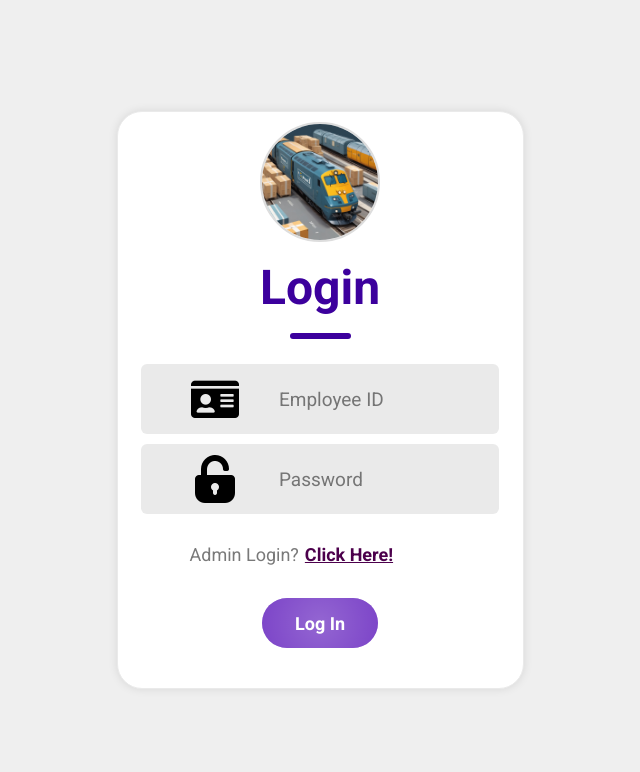
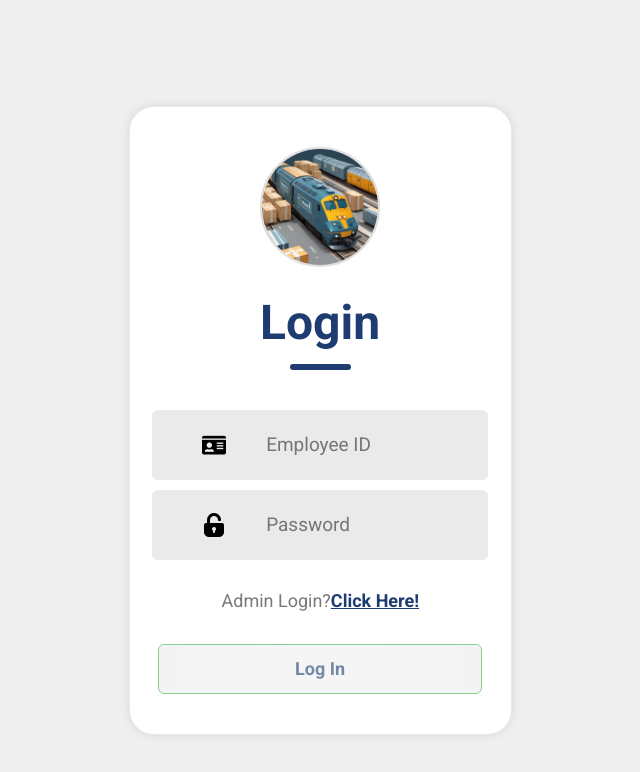
Before and after one commit to ParcelManagment/Website_Frontend, a React (Create React App) app in the folder Parcel_Management_System/: page / in a window 1280 px wide. Shown: the top 772 px of the page, without its empty margins (320-960 px from the left). Built offline with nearby package versions, Linux system fonts and the light colour scheme.

Commit message:
updated Login UI

```diff
--- a/Parcel_Management_System/src/Components/LoginSignup/LoginSignup.css
+++ b/Parcel_Management_System/src/Components/LoginSignup/LoginSignup.css
@@ -1,14 +1,9 @@
-/* Global styles */
+@import url('https://fonts.googleapis.com/css2?family=Roboto:wght@400;500;700&display=swap');
+
 * {
     box-sizing: border-box;
     margin: 0;
     padding: 0;
-  }
-
-
-
-  body {
-    margin: 0;
 }
 
 body {
@@ -16,172 +11,206 @@
     justify-content: center;
     align-items: center;
     height: 100vh;
-    margin: 0px;
+    font-family: 'Roboto', sans-serif;
+    background-color: #EFEFEF; /* Set a background color for the body */
+    margin: 0 20px; /* Add a little margin for responsiveness */
 }
 
+/* Container styling */
 .container {
-    max-width: 500px;
-    padding: 10px;
-    background-color: #fff;
-    border-radius: 25px;
-    border: 1px solid #eaeaea;
-    box-shadow: 0 0 10px rgba(0, 0, 0, 0.1);
-
-
+    margin-top: 40px;
+    color: #1e3c72;
+    max-width: 400px;
+    width: 100%; /* Ensures the container is responsive */
+    padding: 40px;
+    background-color: #FFFFFF;
+    border: 1px solid #87d094;
+    border-radius: 10px;
+    box-shadow: 0 4px 20px rgba(0, 0, 0, 0.1);
+    text-align: center;
 }
 
 /* Logo container */
-/* Logo container */
 .logo-container {
+    margin-top: 30px;
     display: flex;
-  justify-content: center; /* Center the logo horizontally */
-  align-items: center;     /* Center the logo vertically */
-  margin-bottom: 40px;
-  width: 100%; /* Ensure the container takes up full width */
+    justify-content: center;
+    align-items: center;
+    margin-bottom: 30px;
 }
 
 /* Logo image styling */
 .website-logo {
-  width: 120px;
-  height: 120px;
+    width: 100px;
+    height: 100px;
     border-radius: 50%;
-  margin-bottom: 20px;
     object-fit: cover;
-  border: 2px solid #ddd;  /* Optional: Add a border to the circular logo */
-  display: block;
-  margin: 0 auto; /* Ensure the logo itself is centered */
+    border: 2px solid #ddd;
 }
 
+/* Header styling */
+.header {
+    text-align: center;
+    margin-bottom: 40px; /* Add space below header */
+}
 
-/* Validation message styles */
+.text {
+    color: #1e3c72 !important;
+    font-size: 1.6rem;
+    font-weight: 700;
+    margin-top: 10px;
+    margin-bottom: 5px;
+}
+
+.underline {
+    width: 50px;
+    height: 4px;
+    background-color: #1e3c72 !important;
+    border-radius: 4px;
+    margin: 0 auto;
+}
+
+/* Input container styling */
+.inputs {
+    display: flex;
+    flex-direction: column;
+    gap: 15px;
+    margin-top: 20px; /* Add space above the inputs */
+}
+
+/* Input styling */
+.input {
+    display: flex;
+    align-items: center;
+    width: 100%;
+    height: 60px;
+    background-color: #eaeaea;
+    border-radius: 6px;
+    padding: 10px;
+    transition: border 0.3s;
+}
+
+.input:hover {
+    border: 1px solid #87d094;
+}
+
+.input img {
+    margin-right: 15px;
+    width: 24px;
+    height: 24px;
+}
+
+.input input, .input select {
+    height: 100%;
+    width: 100%;
+    background-color: transparent;
+    border: none;
+    outline: none;
+    color: #797979 !important;
+    font-size: 16px;
+    font-family: 'Roboto', sans-serif;
+}
+
+/* Validation message styling */
 .validation-message {
     color: red;
     font-size: 14px;
-  margin-top: 5px;
+    margin-top: -5px;
+    text-align: left; /* Align error messages to the left */
+    margin-left: 20px;
 }
 
+/* Forgot password and admin login styling */
+.forgot-password {
+    color: #797979 !important;
+    font-size: 16px;
+    text-align: left;
+    margin-top: 20px;
+    margin-left: 20px;
+}
 
+.forgot-password a {
+    color: #1e3c72; /* Blue link color */
+    font-weight: 700;
+    text-decoration: underline;
+    cursor: pointer;
+}
 
-  /* Header styles */
-  .header {
+.forgot-password a:hover {
+    color: #0c2857; /* Darker blue on hover */
+}
+
+/* Submit button styling */
+.submit-container {
     display: flex;
     flex-direction: column;
     align-items: center;
-    gap: 9px;
-    width: 100%;
     margin-top: 30px;
 }
 
-  .text {
-    color: #3c009d;
-    font-size: 48px;
-    font-weight: 700;
-    margin-top: -20px;
-
+.submit-container .submit {
+    width: 90%;
+    background: #EFEFEF;
+    color: #1e3c72;
+    border: 1px solid #87d094;
+    border-radius: 6px;
+    height: 50px;
+    display: flex;
+    justify-content: center;
+    align-items: center;
+    transition: background-color 0.3s ease, transform 0.3s ease, box-shadow 0.3s ease, border 0.3s ease;
 }
 
-  .underline {
-    width: 61px;
-    height: 6px;
-    background-color: #3c009d;
-    border-radius: 9px;
+.submit-container .submit:hover {
+    background: #EFEFEF;
+    color: #1e3c72;
+    border: 3px solid #1e3c72;
+    box-shadow: 0 4px 15px rgba(0, 86, 179, 0.4);
+    transform: translateY(-2px);
+    transition: border 0.3s ease;
 }
 
-  /* Input styles */
-  .inputs {
-    margin-top: 25px;
-    display: flex;
-    flex-direction: column;
-    gap: 10px;
-
-  }
-
-  .input {
-    display: flex;
-    align-items: center;
-    margin: auto;
-    width: 93%; /* Make the input width 100% to fit the container */
-    height: 70px;
-    background-color: #eaeaea;
-    border-radius: 6px;
-    padding: 20px; /* Add some padding to create space between the input and its content */
-  }
-
-  .input img {
-    margin: 0 30px;
-  }
-
-  .input input {
-    height: 50px;
-    width: 100%; /* Make the input width 100% to fit the container */
-    background-color: transparent;
-    border: none;
-    outline: none;
-    color: #797979;
-    font-size: 19px;
-    padding: 10px; /* Add some padding to create space between the input and its content */
-  }
-
-  /* Forgot password styles */
-    .forgot-password {
-      padding-left: 2px;
-      margin-top: 27px;
-      color: #797979;
-      font-size: 18px;
-      text-align: left; /* Align text to the left */
-      width: 100%; /* Ensure the container takes up full width */
-
-    }
-
-  .forgot-password span {
-    color: #4c004c;
-    cursor: pointer;
-    font-size: 14px;
-    font-weight: 700;
-  }
-
-  .admin-login-link {
-    margin-left: 6px;
-    color: #4c004c;
-    font-weight: 700;
-  }
-
-
-  /* Submit button styles */
-  .submit-container {
-    display: flex;
-    gap: 30px;
-    margin: 30px auto;
-    width: 30%; /* Make the submit button width 100% to fit the container */
-  }
-
-
-
-  .message{
+/* Loader and message styling */
+.message {
     color: red;
     font-size: 16px;
-    margin-top: 2px;
     text-align: center;
-
+    margin-top: 20px;
 }
 
 /* Dropdown styles */
-input[type="text"], select {
-  -webkit-appearance: none;
-  -moz-appearance: none;
+select {
     appearance: none;
     background-color: #eaeaea;
     color: #676767;
     padding: 10px;
-  font-size: 19px;
-  font-weight: 500;
-  width: 100%;
+    font-size: 16px;
     border: 2px solid #ddd;
     border-radius: 6px;
     outline: none;
-  box-shadow: none;
     cursor: pointer;
-  position: relative;
-  display: flex;
-  align-items: center;
 }
+
+/* Added a custom style for the select dropdown's caret */
+select::-ms-expand {
+    display: none;
+}
+
+select:focus {
+    border: 2px solid #87d094;
+}
+
+/* Responsive adjustments */
+@media (max-width: 600px) {
+    .container {
+        padding: 20px; /* Reduce padding on smaller screens */
+    }
+
+    .input {
+        height: 50px; /* Adjust input height for smaller screens */
+    }
+
+    .submit-container .submit {
+        height: 45px; /* Adjust button height */
+    }
+}
--- a/Parcel_Management_System/src/Components/LoginSignup/LoginSignup.jsx
+++ b/Parcel_Management_System/src/Components/LoginSignup/LoginSignup.jsx
@@ -1,71 +1,32 @@
-import React, { useState, useEffect } from "react";
+import React, { useState, useEffect } from 'react';
 import { useNavigate } from 'react-router-dom';
-
 import axios from 'axios';
 import ClipLoader from "react-spinners/ClipLoader";
-import './LoginSignup.css'
+import './LoginSignup.css';
 
 import employee_id_icon from '../Assests/EmployeeID.png';
-import name_icon from '../Assests/Name.png';
-import station_icon from '../Assests/station.png';
 import password_icon from '../Assests/Password.png';
 import website_logo from '../Assests/logo.jpg';
 
 // Set the base URL for Axios
-//axios.defaults.baseURL = 'http://localhost:3001';
 axios.defaults.baseURL = '/api';
 
 const LoginSignup = () => {
-    const [action, setAction] = useState('Login');
     const [employeeId, setEmployeeId] = useState('');
-    const [fname, setInputFirstName] = useState('');
-    const [lname, setInputLastName] = useState('');
-    const [station, setStation] = useState(''); // Added state for station
     const [password, setPassword] = useState('');
     const [loading, setLoading] = useState(false);
-    const [message, setMessage] = useState(''); // State for message
-    const [signupEmployeeIdError, setSignupEmployeeIdError] = useState('');
+    const [message, setMessage] = useState('');
     const [loginEmployeeIdError, setLoginEmployeeIdError] = useState('');
-    const [passwordError, setPasswordError] = useState('');
     const [isLoginEmployeeIdValid, setIsLoginEmployeeIdValid] = useState(false);
-    const [isLoginPasswordValid, setIsLoginPasswordValid] = useState(false);
     const [touched, setTouched] = useState({
         employeeId: false,
-        fname: false,
-        lname: false,
-        station: false,
         password: false,
     });
     const navigate = useNavigate();
 
     useEffect(() => {
         validateLoginEmployeeId();
-        /*validatePassword();*/
     }, [employeeId, password]);
-
-    const handleSignup = async () => {
-        setLoading(true);
-        setMessage('');
-
-        try {
-            const response = await axios.post('/staff/signup', {
-                employee_id: employeeId,
-                fname: fname,
-                lname: lname,
-                station: station, // Pass station to backend if needed
-                password: password
-            });
-            setMessage('Registration Successful'); // Set success message
-            // Navigate to home page or show success message
-            setAction('Login');
-            //navigate('/');
-        } catch (error) {
-            console.log(error);
-            setMessage('Registration Failed: ' + (error.response ? error.response.data.Error : 'Server Error')); // Set error message
-        } finally {
-            setLoading(false);
-        }
-    };
 
     const handleLogin = async () => {
         setLoading(true);
@@ -80,72 +41,16 @@ const LoginSignup = () => {
                 employee_id: employeeId,
                 password: password
             });
-            setMessage('Login Successful'); // Set success message
+            setMessage('Login Successful');
             localStorage.setItem('employee_id', employeeId); // Store employee_id in local storage
-            // Navigate to home page or show success message
             navigate('/home');
         } catch (error) {
-            setMessage('Login Failed: ' + (error.response ? error.response.data.Error : 'Server Error')); // Set error message
+            setMessage('Login Failed: ' + (error.response ? error.response.data.Error : 'Server Error'));
         } finally {
             setLoading(false);
         }
     };
 
-    const clearMessages = () => {
-        setMessage('');
-        setSignupEmployeeIdError('');
-        setLoginEmployeeIdError('');
-        setPasswordError('');
-    };
-
-    // Validation functions for Sign Up
-    /*
-    const validateSignupEmployeeId = () => {
-        if (employeeId.length !== 5) {
-            setSignupEmployeeIdError('Employee ID must be 5 digits');
-            return false;
-        } else if (!/^\d+$/.test(employeeId)) {
-            setSignupEmployeeIdError('Only integers are allowed');
-            return false;
-        } else {
-            setSignupEmployeeIdError('');
-            return true;
-        }
-    };
-
-    const validatePassword = () => {
-        if (password.length < 6) {
-            setPasswordError('Password must be longer than 6 characters');
-            setIsLoginPasswordValid(false);
-            return false;
-        } else if (!/[a-z]/.test(password) || !/[A-Z]/.test(password)) {
-            setPasswordError('Password must contain at least one lowercase and one uppercase letter');
-            setIsLoginPasswordValid(false);
-            return false;
-        } else if (!/\d/.test(password) && !/[^\w\s]/.test(password)) {
-            setPasswordError('Password must contain at least one symbol');
-            setIsLoginPasswordValid(false);
-            return false;
-        } else if (password.length < 9) {
-            setPasswordError('Password is weak');
-            setIsLoginPasswordValid(false);
-            return false;
-        } else {
-            setPasswordError('');
-            setIsLoginPasswordValid(true);
-            return true;
-        }
-    };
-    */
-
-    /*
-    const validateSignupFields = () => {
-        const isEmployeeIdValid = validateSignupEmployeeId();
-        const isPasswordValid = validatePassword();
-        return isEmployeeIdValid && isPasswordValid && fname !== '' && lname !== '' && station !== '';
-    };
-    */
-    // Validation functions for Log In
     const validateLoginEmployeeId = () => {
         if (employeeId.length !== 5) {
             setLoginEmployeeIdError('Employee ID must be 5 digits');
@@ -166,23 +71,17 @@ const LoginSignup = () => {
 
         if (field === 'employeeId') {
             validateLoginEmployeeId();
-        } else if (field === 'password') {
-            /*validatePassword();*/
-        } else if (field === 'signupEmployeeId') {
-            /*validateSignupEmployeeId();*/
         }
     };
 
     return (
         <div>
             <div className="container">
-                {action === 'Login' && (
-                    <div classname="logo-container">
-                        <img src={website_logo} alt="Website Logo"  className="website-logo"/>
-                    </div>
-                )}
+                <div className="logo-container">
+                    <img src={website_logo} alt="Website Logo" className="website-logo" />
+                </div>
                 <div className="header">
-                    <div className="text">{action}</div>
+                    <div className="text">Login</div>
                     <div className="underline"></div>
                 </div>
                 <div className="inputs">
@@ -193,74 +92,10 @@ const LoginSignup = () => {
                             placeholder="Employee ID"
                             value={employeeId}
                             onChange={(e) => setEmployeeId(e.target.value)}
-                            onBlur={() => handleBlur(action === 'Sign Up' ? 'signupEmployeeId' : 'employeeId')}
+                            onBlur={() => handleBlur('employeeId')}
                         />
                     </div>
-                    {action === 'Sign Up' && signupEmployeeIdError && touched.signupEmployeeId && <div className="validation-message">{signupEmployeeIdError}</div>}
-                    {action === 'Login' && loginEmployeeIdError && touched.employeeId && <div className="validation-message">{loginEmployeeIdError}</div>}
-                    {action === "Sign Up" && (
-                        <>
-                            <div className="input">
-                                <img src={name_icon} alt="Name" />
-                                <input
-                                    type="text"
-                                    placeholder="First Name"
-                                    value={fname}
-                                    onChange={(e) => setInputFirstName(e.target.value)}
-                                    onBlur={() => handleBlur('fname')}
-                                />
-                            </div>
-                            <div className="input">
-                                <img src={name_icon} alt="Name" />
-                                <input
-                                    type="text"
-                                    placeholder="Last Name"
-                                    value={lname}
-                                    onChange={(e) => setInputLastName(e.target.value)}
-                                    onBlur={() => handleBlur('lname')}
-                                />
-                            </div>
-                            <div className="input">
-                            <img src={station_icon} alt="Station" />
-                                <select
-                                    value={station}
-                                    onChange={(e) => setStation(e.target.value)}
-                                    onBlur={() => handleBlur('station')}
-                                >
-                            <option value="">Select Station</option>
-                            <option value="Gampaha">Gampaha</option>
-                            <option value="Fort">Fort</option>
-                            <option value="Kalaniya">Kalaniya</option>
-                            <option value="Colombo">Colombo</option>
-                            <option value="Jaffna">Jaffna</option>
-                            <option value="Kandy">Kandy</option>
-                            <option value="Matale">Matale</option>
-                            <option value="Nuwaraeliya">Nuwaraeliya</option>
-                            <option value="Trincomalee">Trincomalee</option>
-                            <option value="Vavuniya">Vavuniya</option>
-                            <option value="Kurunegala">Kurunegala</option>
-                            <option value="Polonnaruwa">Polonnaruwa</option>
-                            <option value="Batticaloa">Batticaloa</option>
-                            <option value="Galle">Galle</option>
-                            <option value="Matara">Matara</option>
-                            <option value="Hambantota">Hambantota</option>
-                            <option value="Puttalam">Puttalam</option>
-                            <option value="Anuradhapura">Anuradhapura</option>
-                            <option value="Badulla">Badulla</option>
-                            <option value="Monaragala">Monaragala</option>
-                            <option value="Ratnapura">Ratnapura</option>
-                            <option value="Kilinochchi">Kilinochchi</option>
-                            <option value="Mannar">Mannar</option>
-                            <option value="Mullaitivu">Mullaitivu</option>
-                            <option value="Kilinochchi">Kilinochchi</option>
-
-                            {
-                            }
-    </select>
-</div>
-
-                        </>
-                    )}
+                    {loginEmployeeIdError && touched.employeeId && <div className="validation-message">{loginEmployeeIdError}</div>}
                     <div className="input">
                         <img src={password_icon} alt="Password" />
                         <input
@@ -271,9 +106,7 @@ const LoginSignup = () => {
                             onBlur={() => handleBlur('password')}
                         />
                     </div>
-                    {passwordError && touched.password && <div className="validation-message">{passwordError}</div>}
                 </div>
-                {action === "Login" && (
                 <div className="forgot-password">
                     Admin Login?
                     <a
@@ -282,25 +115,18 @@ const LoginSignup = () => {
                     rel="noopener noreferrer"
                     className="admin-login-link"
                     >
-                Click Here!
+                    Click Here!
                     </a>
-             </div>
-)}
-
-
+                </div>
                 <div className="submit-container">
-
                     <div
-                        className={action === "Sign Up" ? "submit gray" : "submit"}
+                        className="submit"
                         onClick={() => {
                             if (!loading) {
-                                if (action === 'Login' && isLoginEmployeeIdValid) {
+                                if (isLoginEmployeeIdValid) {
                                     handleLogin();
-                                } else if (action === 'Login') {
+                                } else {
                                     setMessage('Please enter valid employee ID and password');
-                                } else {
-                                    setAction('Login');
-                                    clearMessages();
                                 }
                             }
                         }}
@@ -311,7 +137,7 @@ const LoginSignup = () => {
                 </div>
                 {loading ? (
                     <div className="message">
-                        <ClipLoader color={"#f00"} loading={loading} size={30} /> {/* Reduced size from 50 to 30 */}
+                        <ClipLoader color={"#f00"} loading={loading} size={30} />
                     </div>
                 ) : (
                     message && (
```
Also changed, not shown: Parcel_Management_System/src/Components/InsertPage/InsertPage.css (+45 -13 lines). Lines whose indentation alone changed are shown as unchanged.
